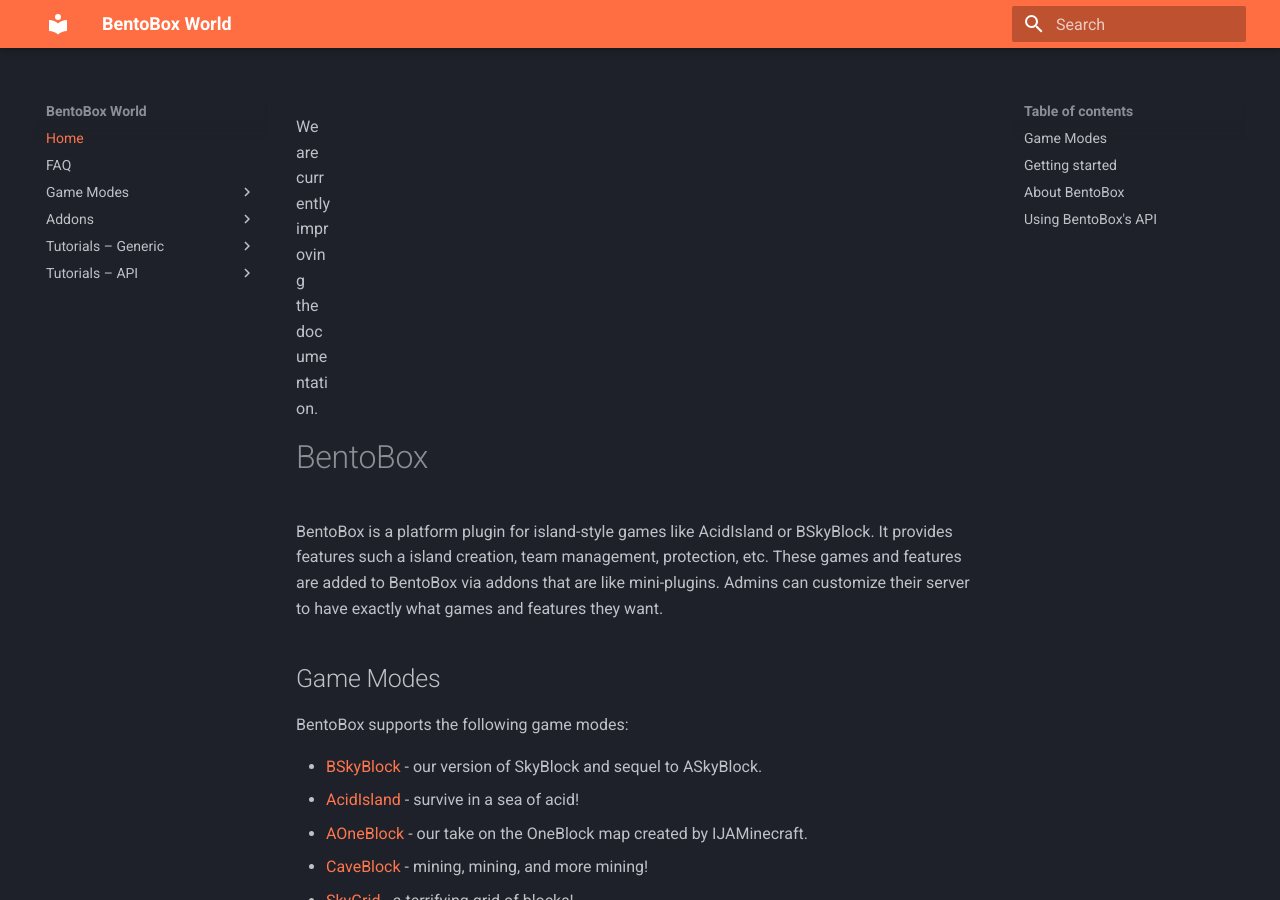
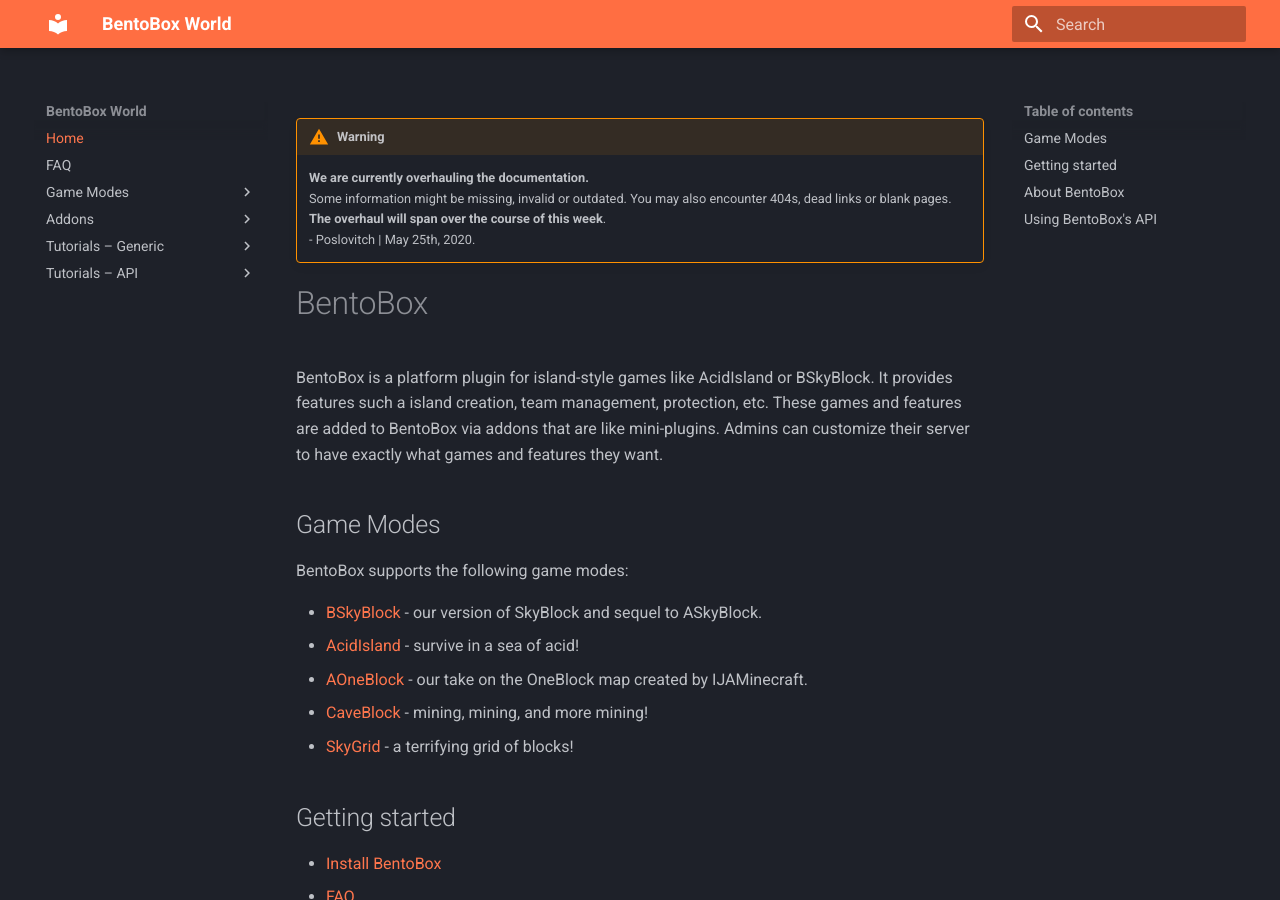
Before and after one commit to BentoBoxWorld/docs, an MkDocs documentation site: the page built from docs/index.md, in a window 1280 px wide and 900 px high. Built offline with MkDocs 1.6.1 and Material for MkDocs 9.7.7, drawn with Linux system fonts in a browser that asks for light colours.

Commit message:
Added a "overhaul" warning at the top of the main page

```diff
--- a/docs/index.md
+++ b/docs/index.md
@@ -1,4 +1,9 @@
-[=5% "We are currently improving the documentation."]
+!!! warning
+    **We are currently overhauling the documentation.**
+    Some information might be missing, invalid or outdated.
+    You may also encounter 404s, dead links or blank pages.
+    **The overhaul will span over the course of this week**.
+    - Poslovitch | May 25th, 2020.
 
 # BentoBox
 
```
